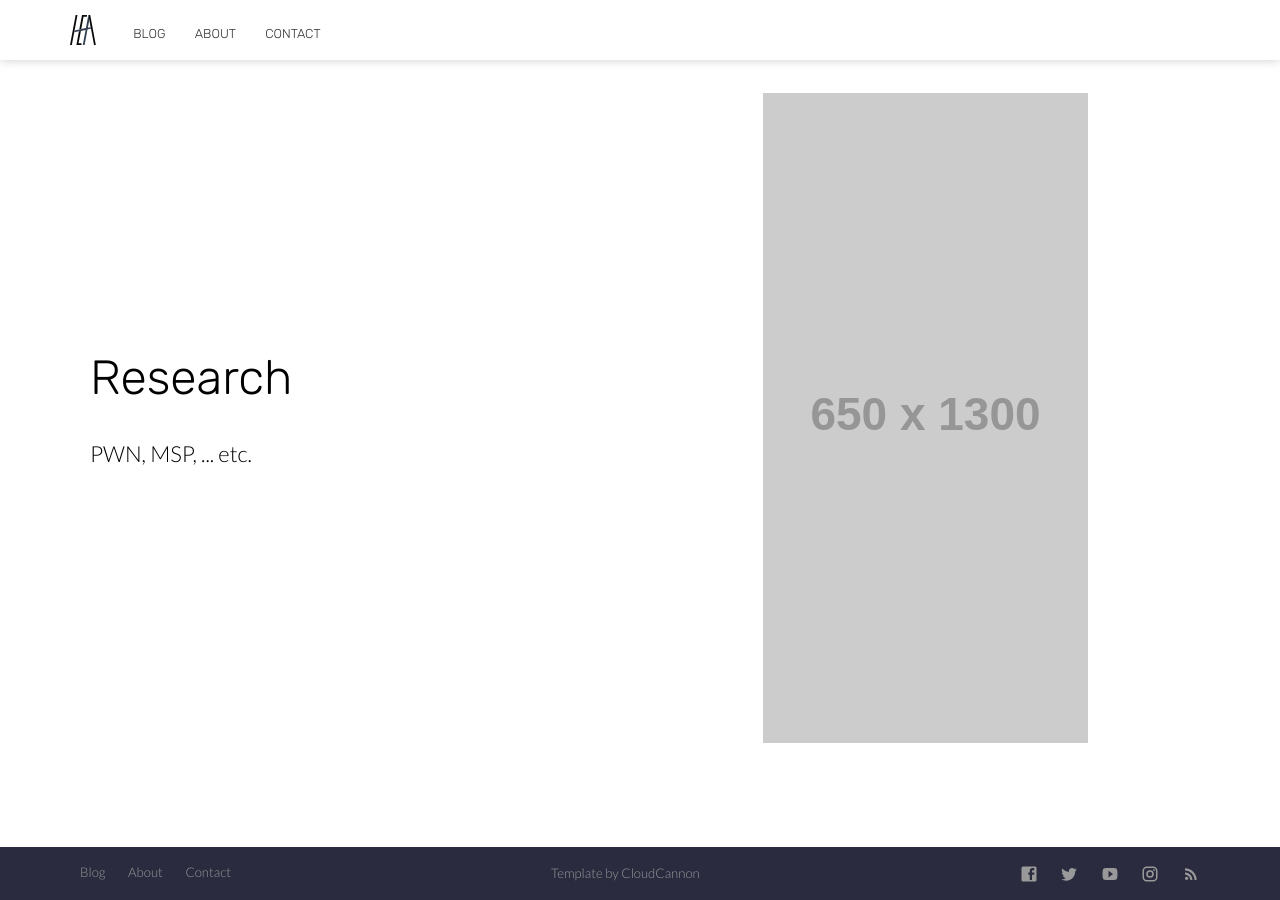
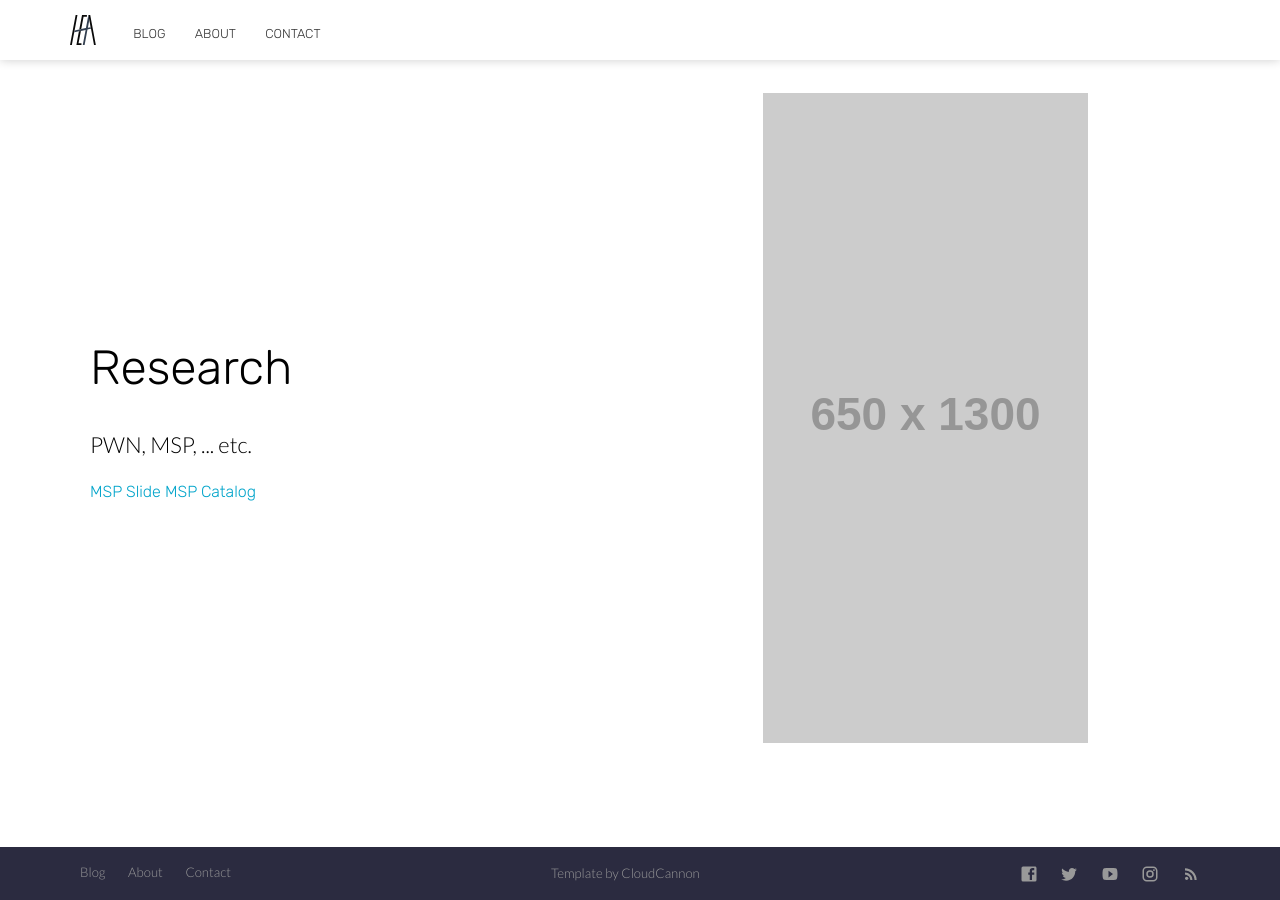
Before and after one commit to HighEnergyAstrophysics/HighEnergyAstrophysics.github.io, a Jekyll site: the page built from index.html, in a window 1280 px wide and 900 px high, scrolled down 2004 px. Built offline with Jekyll 4.4.1, drawn with Linux system fonts in a browser that asks for light colours; nearby versions of some CDN libraries; grey boxes are pictures that could not be loaded.

Commit message:
add links

```diff
--- a/about.html
+++ b/about.html
@@ -7,8 +7,8 @@ image: https://source.unsplash.com/BcoGknSqlDc/2000x1322?a=.png
 <section class="hero" style="background-image: url({% include relative-src.html src=page.image %})">
 	<div class="inner-hero text-container">
 		<div class="hero-text-container">
-			<h1 class="editable">Our Story</h1>
-			<p class="subtext editable">We have an extremely talented team whose sole goal is to bring you closer to the people around you.</p>
+			<h1 class="editable">Our Group</h1>
+			<p class="subtext editable">We have an extremely talented team....</p>
 		</div>
 	</div>
 </section>
--- a/index.html
+++ b/index.html
@@ -28,7 +28,7 @@ bottom_image: https://unsplash.it/2000/1322?a=.png
 			</div>
 			<div class="image">
 				<img class="editable" src="https://chandra.harvard.edu/press/23_releases/crabx_864.jpg" alt="Screenshot" />
-				<p style="font-size:0.75vw"><cite>Crab Nebula</cite> Credit: X-ray (IXPE: NASA), (Chandra: NASA/CXC/SAO) Image processing: NASA/CXC/SAO/K. Arcand &amp; L. Frattare</p>
+				<p style="font-size:1em"><cite>Crab Nebula</cite> Credit: X-ray (IXPE: NASA), (Chandra: NASA/CXC/SAO) Image processing: NASA/CXC/SAO/K. Arcand &amp; L. Frattare</p>
 			</div>
 		</div>
 	</section>
@@ -42,7 +42,7 @@ bottom_image: https://unsplash.it/2000/1322?a=.png
 			</div>
 			<div class="image">
 				<img class="editable" src="https://content.cld.iop.org/journals/0004-637X/936/1/32/revision1/apjac8663f10_lr.jpg?Expires=1704773640&Signature=NdaSqY9wEHGRhlcOpmLflxClythmIi4jsLz8Kipkz~Vx5EWMQRnnZaV6bG6LoEVUBPnw4S6E2nshEQPHgpW7gQzb~60Ya-YSVepZWZubnojfl9my0rrw0Gx8u5xrDYa6OaLOSzKkhjh0G73ONUq6sIXnqTcitWEhy6Q3w-9NOJ4Qg2Cuqpf4U7kquyWiiHVG95tnPNUeWLLmviXY4T6fQUWqWiqMCU-iYIJxVhsQ5I4E8FmXKXePHsgE~SJoeHfl4N52mTsxRjwAjZIPrEgVndBUeEJ~Tp-JcdR9H~lQ4zV0l4jAgWlw4ok9zIMzfk0YZAayTTpjoHedbdX7pHXxTQ__&Key-Pair-Id=KL1D8TIY3N7T8" alt="Screenshot" />
-				<p style="font-size:1em"><cite>Jinyoung Kim et al 2022 ApJ 936 32</p>
+				<p style="font-size:1em"><cite></cite>Jinyoung Kim et al 2022 ApJ 936 32</p>
 			</div>
 		</div>
 	</section>
@@ -52,6 +52,8 @@ bottom_image: https://unsplash.it/2000/1322?a=.png
 			<div class="text">
 				<h2 class="editable">Research</h2>
 				<p class="editable">PWN, MSP, ... etc.</p>
+				<a href="https://docs.google.com/presentation/d/1dC84xErNS9UTdx-UI1BxuRVf2dOsTMaqB0praqhCHNg/edit#slide=id.g25b0a814390_1_98">MSP Slide</a>
+				<a href="https://docs.google.com/spreadsheets/d/1F4KZhIwNMIqmkmL9QIeEbfnYRFti-_SPjiXAfD15psI/edit#gid=0">MSP Catalog</a>
 			</div>
 			<div class="image">
 				<img class="editable" src="http://placehold.it/650x1300" alt="Screenshot" />
```
Also changed, not shown: 1 other file.
